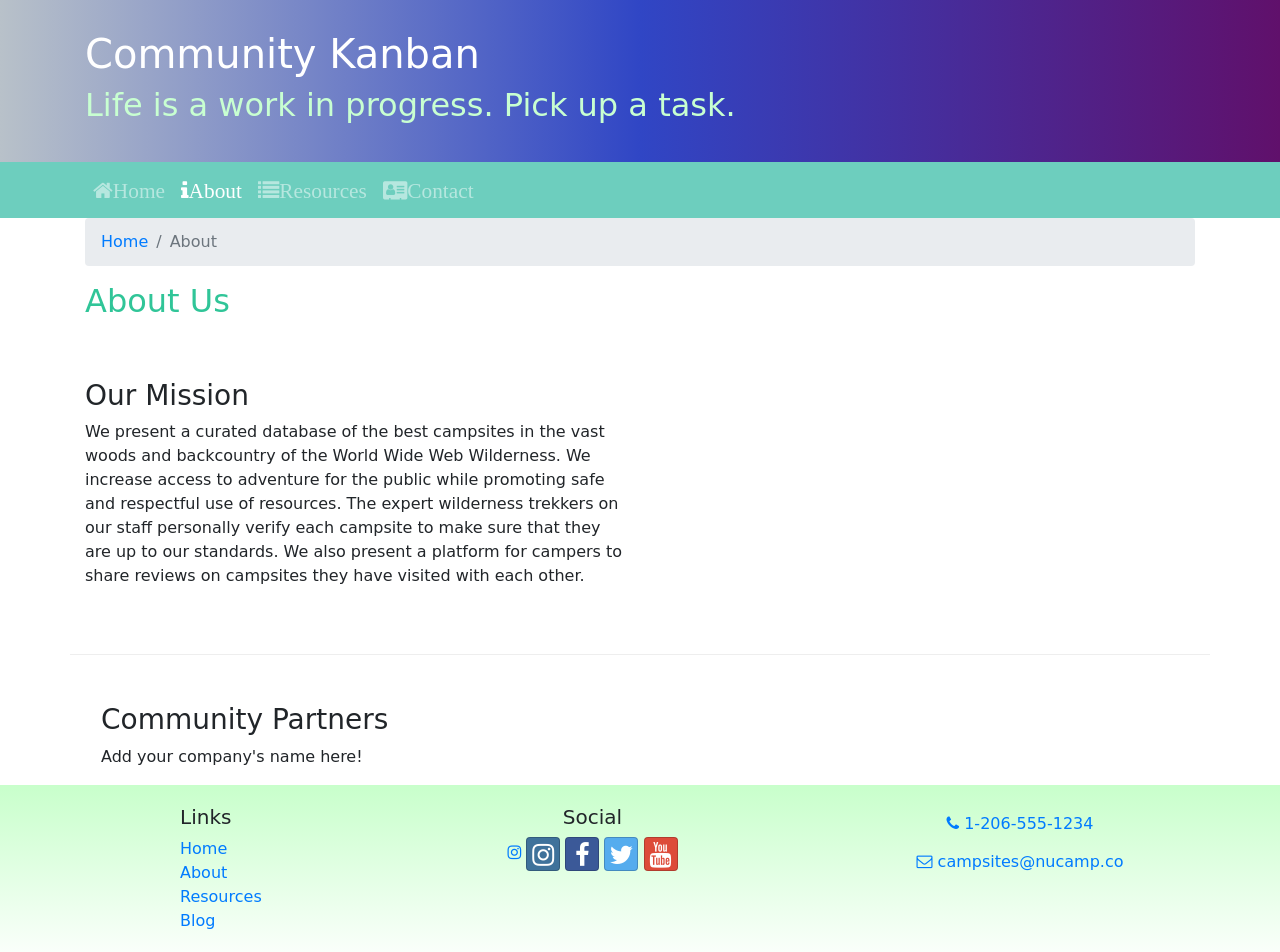
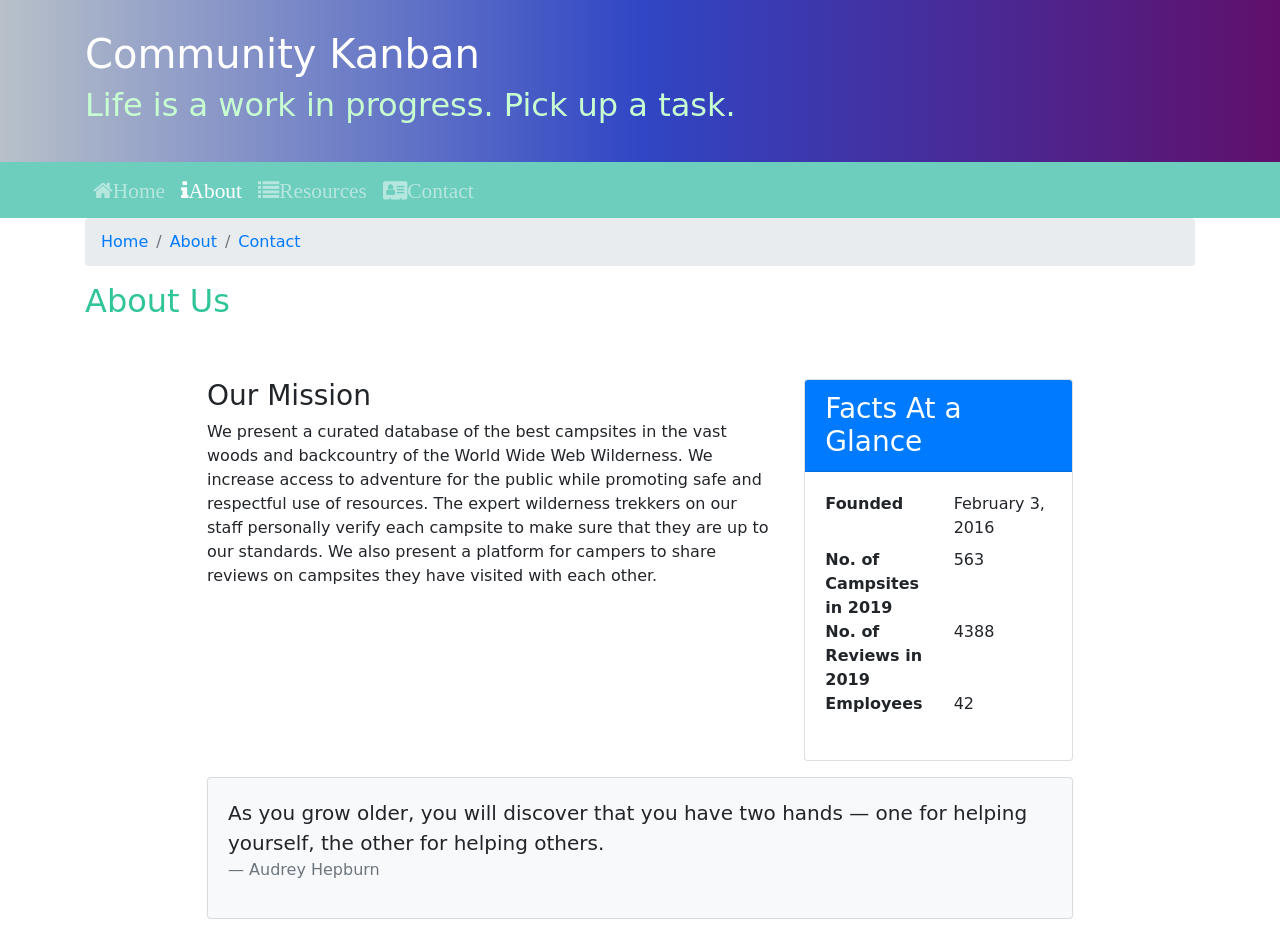
Before and after one commit to mayfiete/communitykanban, a website: page aboutus.html in a window 1280 px wide. Shown: the top 952 px of the page. Drawn offline with nearby package versions, Linux system fonts and the light colour scheme.

Commit message:
feat: adding styling to the aboutus page with bootstrap cards.

```diff
--- a/aboutus.html
+++ b/aboutus.html
@@ -54,7 +54,8 @@
             <div class="col">
                 <ol class="breadcrumb">
                     <li class="breadcrumb-item"><a href="index.html">Home</a></li>
-                    <li class="breadcrumb-item active">About</li>
+                    <li class="breadcrumb-item active"><a href="#">About</a></li>
+                    <li class="breadcrumb-item"><a  href="contactus.html">Contact</a></li>
                 </ol>
                 <h2>About Us</h2>
                 </div>
@@ -63,13 +64,42 @@
     </div>
 
 
-        <div class="container">
-            <div class="row row-content">
-                <div class="col-sm-6">
-                    <h3>Our Mission</h3>
-                    <p>We present a curated database of the best campsites in the vast woods and backcountry of the World Wide Web Wilderness. We increase access to adventure for the public while promoting safe and respectful use of resources. The expert wilderness trekkers on our staff personally verify each campsite to make sure that they are up to our standards. We also present a platform for campers to share reviews on campsites they have visited with each other.</p>
+
+
+    <div class="row row-content mx-auto" style="padding-left: 15%; padding-right: 15%;">
+        <div class="col">
+            <h3>Our Mission</h3>
+            <p>We present a curated database of the best campsites in the vast woods and backcountry of the World Wide Web Wilderness. We increase access to adventure for the public while promoting safe and respectful use of resources. The expert wilderness trekkers on our staff personally verify each campsite to make sure that they are up to our standards. We also present a platform for campers to share reviews on campsites they have visited with  each other.</p>
+        </div>
+        <div class="col-sm-4">
+            <div class="card">
+                <h3 class="card-header bg-primary text-white">Facts At a Glance</h3>
+                <div class="card-body">
+                    <dl class="row">
+                        <dt class="col-6">Founded</dt>
+                        <dd class="col-6">February 3, 2016</dd>
+                        <dt class="col-6">No. of Campsites in 2019</dt>
+                        <dd class="col-6">563</dd>
+                        <dt class="col-6">No. of Reviews in 2019</dt>
+                        <dd class="col-6">4388</dd>
+                        <dt class="col-6">Employees</dt>
+                        <dd class="col-6">42</dd>
+                    </dl>
                 </div>
             </div>
+        </div>
+
+        <div class="col-12">
+            <div class="card bg-light mt-3">
+                <blockquote class="blockquote card-body">
+                    <p class="mb-0">As you grow older, you will discover that you have two hands — one for helping yourself, the other for helping others.</p>
+
+                    <footer class="blockquote-footer">Audrey Hepburn
+                    </footer>
+                </blockquote>
+            </div>
+        </div>
+    </div>
 
 
         <div>
@@ -81,7 +111,7 @@
     </div>
     </div>
 
-    <footer>
+    <footer class="site-footer">
         <div class="container">
             <div class="row">
                 <div class="col-4 col-sm-2 offset-1">
--- a/css/styles.css
+++ b/css/styles.css
@@ -16,8 +16,8 @@ header h2 {
     color: #c8ffd1
 }
 
-footer {
-    background-image: linear-gradient(#c8ffcb, white);
+.site-footer {
+    background-image: linear-gradient(#CEC8FF, white);
     padding: 20px 0;
 }
 
```
Also changed, not shown: contactus.html (+3 -2 lines), index.html (+1 -1 lines).
